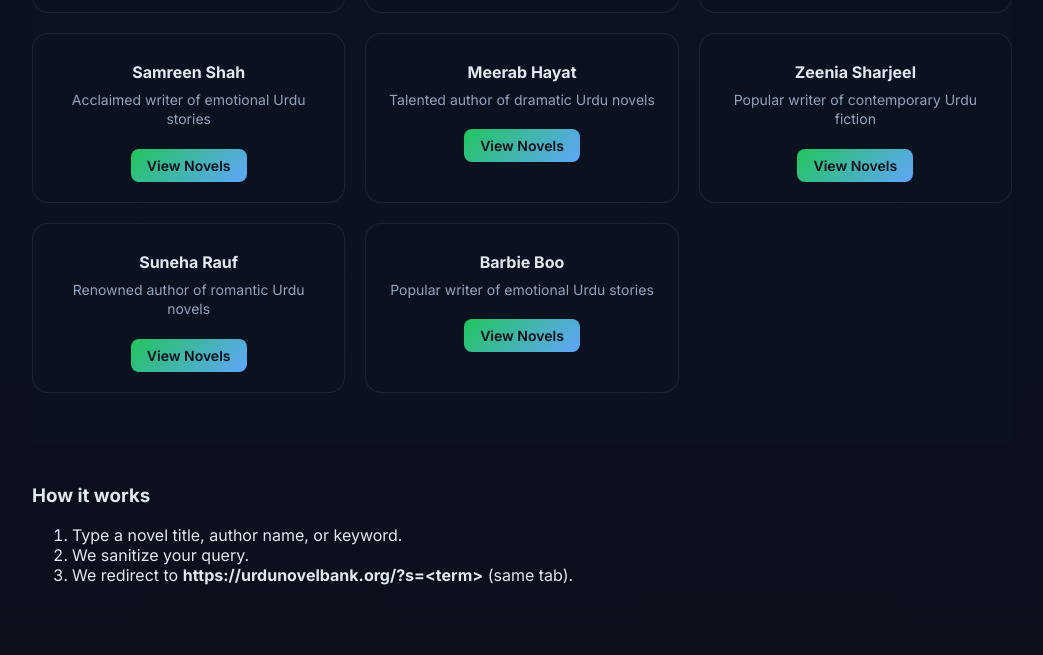
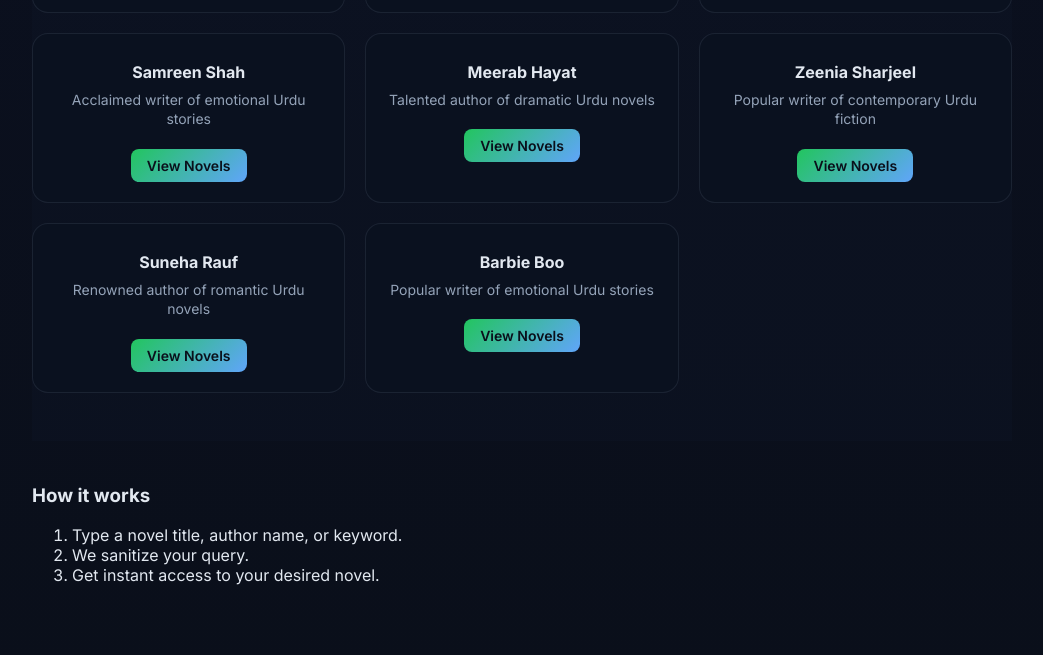
Before and after one commit to areej-shah/urdunovelbank, a plain HTML site: page index.html in a window 1280 px wide. Shown: the part 2170-2825 px from the top of the page, without its empty margins (118-1161 px from the left). Drawn offline with Linux system fonts and the light colour scheme; a web font is replaced by a local one.

Commit message:
Remove technical redirect URL from How it works section

```diff
--- a/index.html
+++ b/index.html
@@ -211,7 +211,7 @@
       <ol>
         <li>Type a novel title, author name, or keyword.</li>
         <li>We sanitize your query.</li>
-        <li>We redirect to <b>https://urdunovelbank.org/?s=&lt;term&gt;</b> (same tab).</li>
+        <li>Get instant access to your desired novel.</li>
       </ol>
     </section>
   </main>
```
